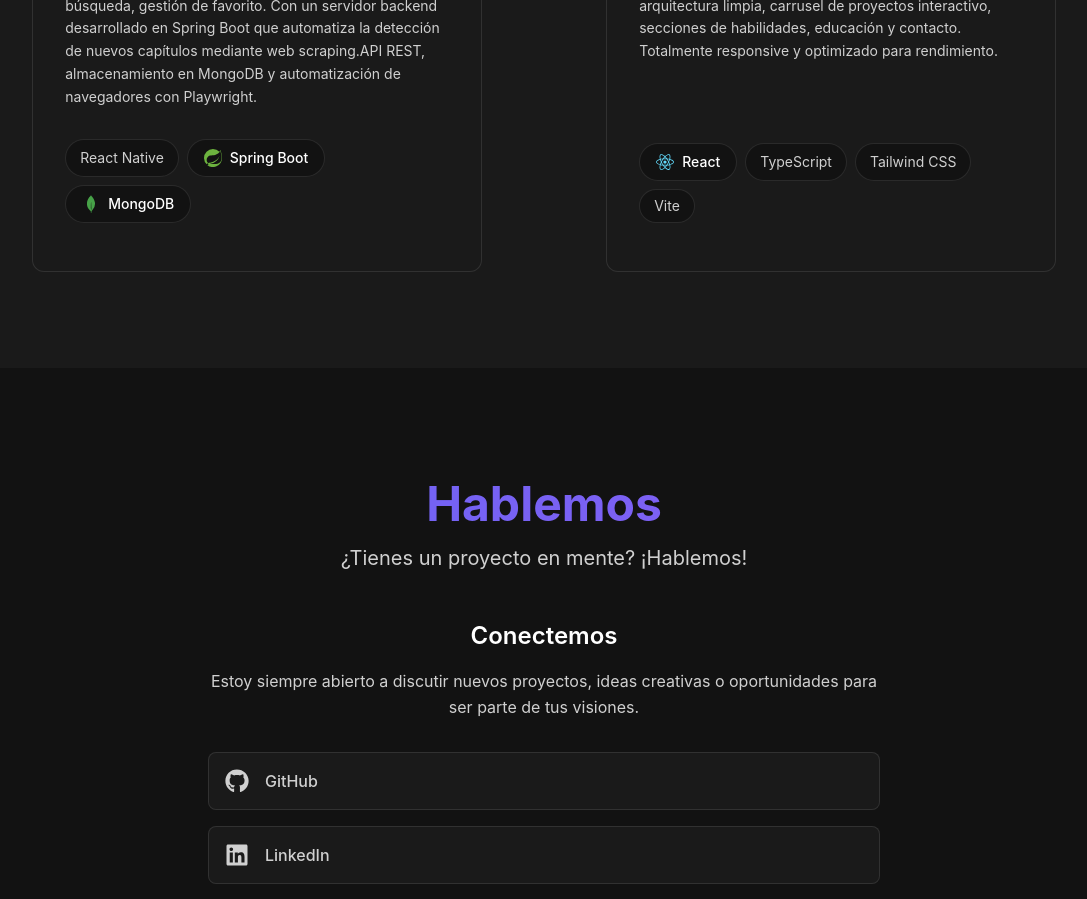
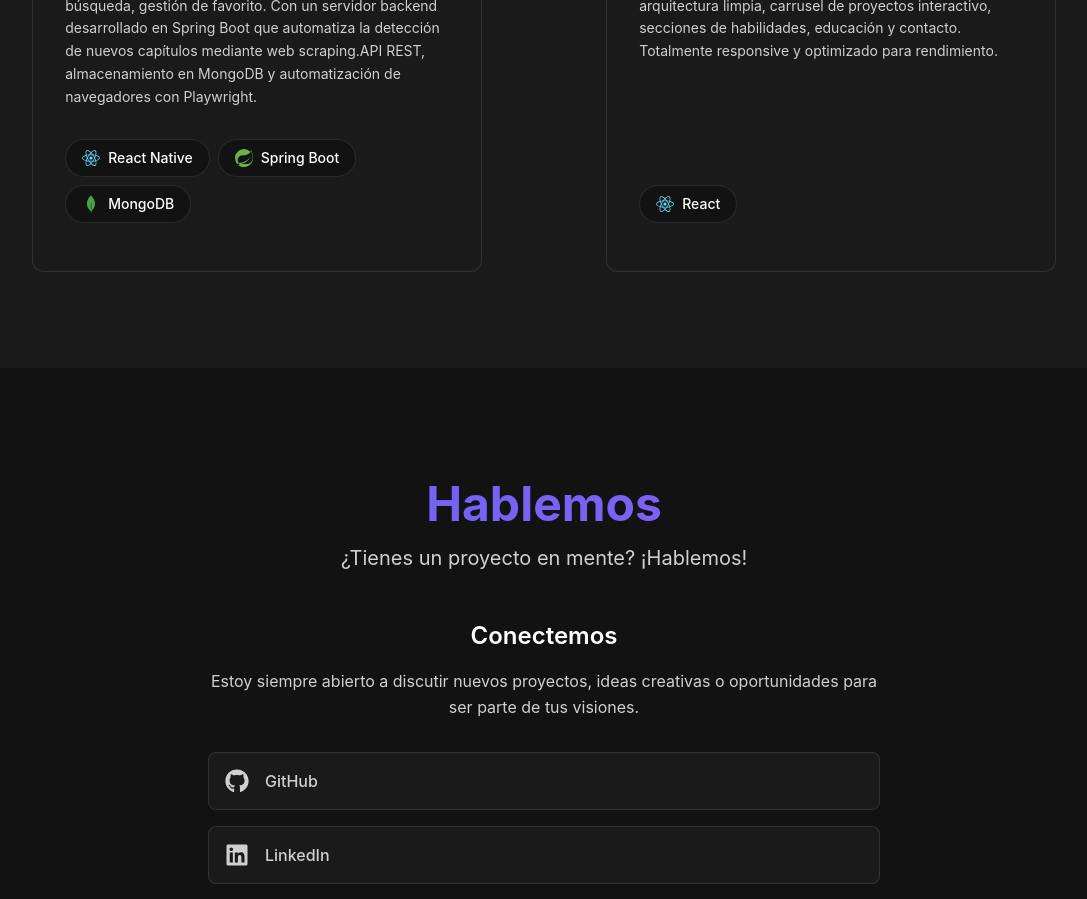
Before and after one commit to jesusfvb/portfolio, a React (Vite) app: page / in a window 1280 px wide. Shown: the part 1380-2279 px from the top of the page, without its empty margins (91-1178 px from the left). Built offline with nearby package versions, Linux system fonts and the light colour scheme.

Commit message:
refactor(projects): simplify technologies list and remove secondary technologies feat(skills): add React Native to skills icons with relevant details

```diff
--- a/src/domain/constants/projects.constants.ts
+++ b/src/domain/constants/projects.constants.ts
@@ -42,8 +42,8 @@ export const PROJECTS: Project[] = [
       short: "/projects_descriptions/portfolio/short.md",
       full: "/projects_descriptions/portfolio/full.md",
     },
-    technologies: ["React", "TypeScript", "Tailwind CSS", "Vite"],
-    technologiesSecondary: ["zustand"],
+    technologies: ["React",],
+    technologiesSecondary: [],
     banner: "/images/portfolio/portfolio_banner.webp",
     github: "https://github.com/jesusfv/portfolio",
   },
--- a/src/domain/constants/skills/data.tsx
+++ b/src/domain/constants/skills/data.tsx
@@ -156,4 +156,14 @@ export const SKILLS_ICONS: Record<string, TechIconMap> = {
     url: "https://react.dev",
     additionalInfo: "(básico)",
   },
+
+  "react native": {
+    icon: <FaReact style={{ color: "#61DAFB" }} />,
+    keywords: ["react native", "reactnative"],
+    category: "additional",
+    displayName: "React Native",
+    type: "framework",
+    url: "https://react.dev",
+    additionalInfo: "(básico)",
+  },
 };
```
